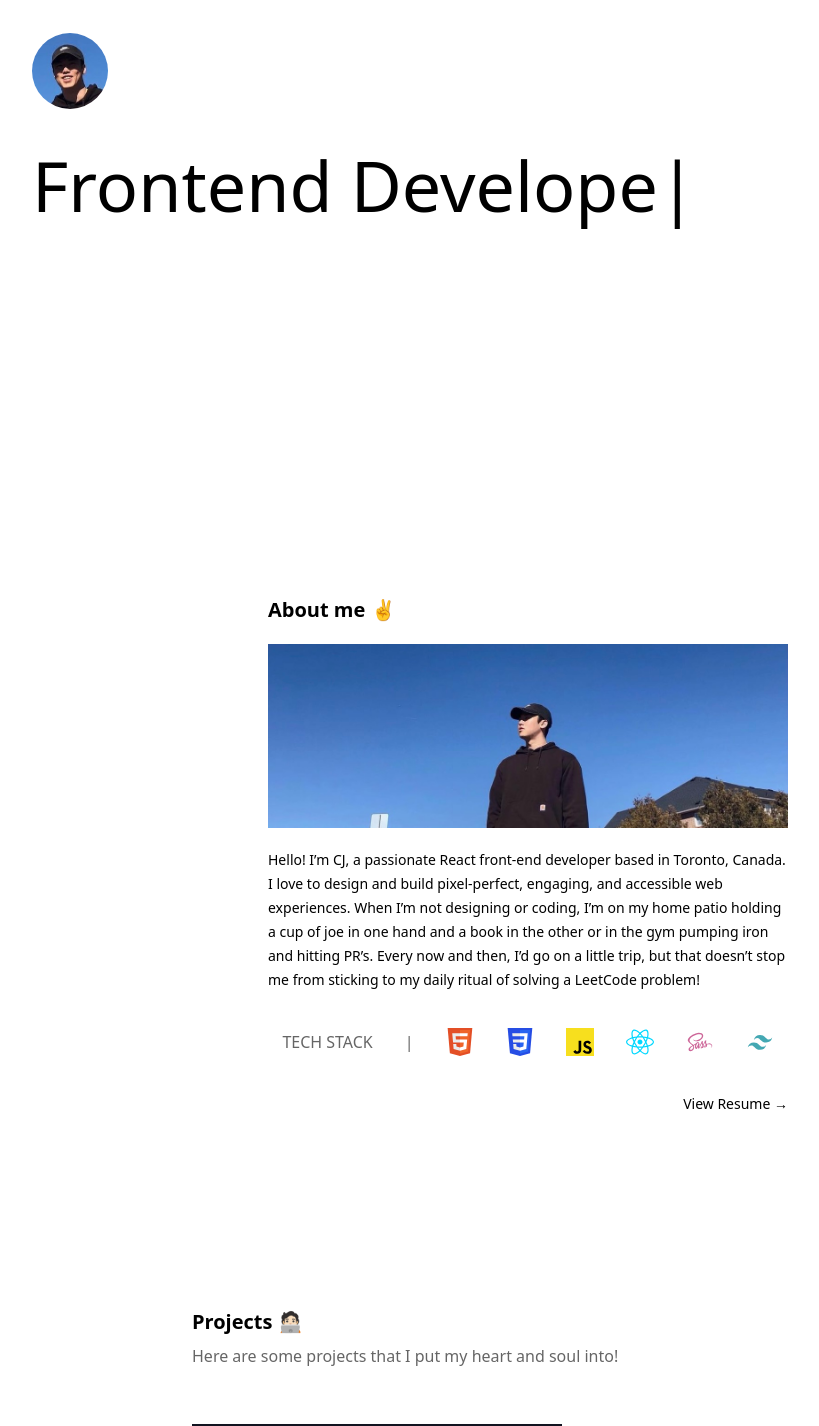
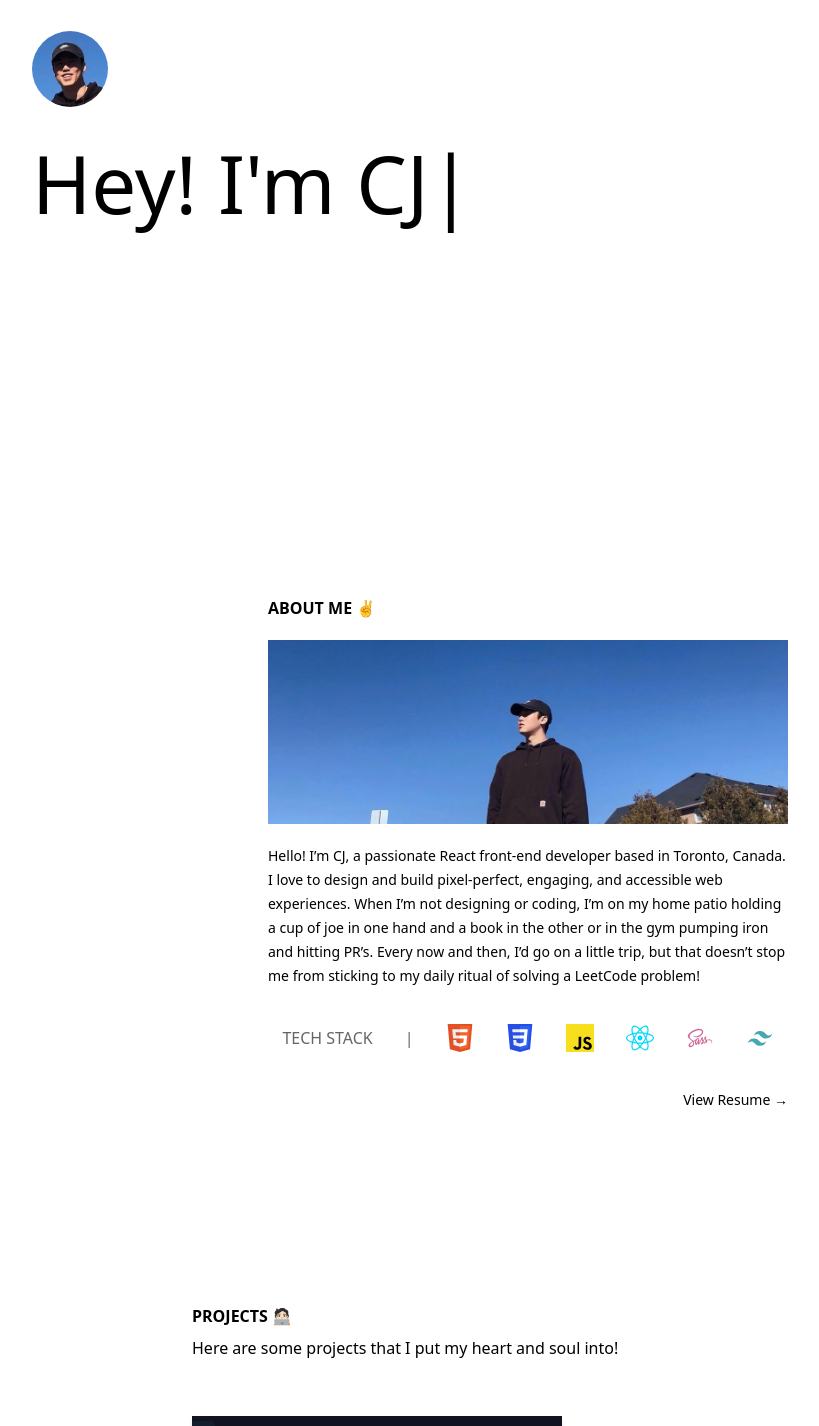
Before and after one commit to cjoak1028/cjoak1028.github.io, a React (Vite) app: page / in a window 1280 px wide. Shown: the part 300-1726 px from the top of the page, without its empty margins (112-931 px from the left). Built offline with nearby package versions, Linux system fonts and the light colour scheme.

Commit message:
minor fix

```diff
--- a/src/components/SectionLayout.jsx
+++ b/src/components/SectionLayout.jsx
@@ -5,11 +5,9 @@ const SectionLayout = ({ title, subTitle = "", propRef, children }) => {
       ref={propRef}
     >
       <div className={`w-full`}>
-        <h2 className="heading-md">{title}</h2>
+        <h2 className="heading-md uppercase">{title}</h2>
         {subTitle && (
-          <h3 className="heading-sm leading-snug opacity-60 mt-2">
-            {subTitle}
-          </h3>
+          <h3 className="heading-sm leading-snug mt-2">{subTitle}</h3>
         )}
       </div>
       {children}
--- a/src/features/Header/Header.jsx
+++ b/src/features/Header/Header.jsx
@@ -4,7 +4,7 @@ import NavLink from "src/features/Header/NavLink";
 import HamburgerButton from "src/features/Header/HamburgerButton";
 import MobileMenu from "src/features/Header/MobileMenu";
 import Banner from "src/features/Header/Banner";
-import Logo from "src/assets/logos/logo.svg";
+// import Logo from "src/assets/logos/logo.svg";
 
 const Header = ({ navLinks }) => {
   const [isMenuOpen, setIsMenuOpen] = useState(false);
@@ -79,8 +79,8 @@ const Header = ({ navLinks }) => {
           className="flex flex-row gap-1 sm:gap-2 items-center hover:opacity-60 cursor-pointer transition-opacity"
           onClick={handleLogoClick}
         >
-          <img src={Logo} className="h-5 sm:h-7 rounded-full" />
-          <span className="font-semibold tracking-widest sm:text-lg">
+          {/* <img src={Logo} className="h-5 sm:h-7 rounded-full" /> */}
+          <span className="font-extrabold tracking-widest sm:text-lg">
             cjkim.dev
           </span>
         </div>
--- a/src/features/Hero/Hero.jsx
+++ b/src/features/Hero/Hero.jsx
@@ -10,17 +10,9 @@ const Hero = () => {
           className="w-[3.125rem] h-[3.125rem] sm:w-[4.75rem] sm:h-[4.75rem] rounded-full mb-6 sm:mb-10 md:mb-16"
         />
         <TypeAnimation
-          sequence={[
-            "Hello! I'm CJ",
-            1000,
-            "UI/UX Designer",
-            1000,
-            "Frontend Developer",
-            4000,
-          ]}
+          sequence={[2000, "Hey! I'm CJ"]}
           wrapper="span"
           cursor={true}
-          repeat={Infinity}
           className="heading-lg whitespace-nowrap"
         />
       </div>
--- a/src/index.css
+++ b/src/index.css
@@ -64,15 +64,15 @@
 
 @layer utilities {
   .heading-lg {
-    @apply text-[2rem] sm:text-[3.125rem] md:text-[4.375rem];
+    @apply text-[2rem] sm:text-[3.125rem] md:text-[4.375rem] lg:text-[5rem] font-medium;
   }
 
   .heading-md {
-    @apply text-xl font-semibold;
+    @apply text-base font-extrabold;
   }
 
   .heading-sm {
-    @apply text-base font-medium;
+    @apply text-base font-normal;
   }
 
   .primary-button {
```
